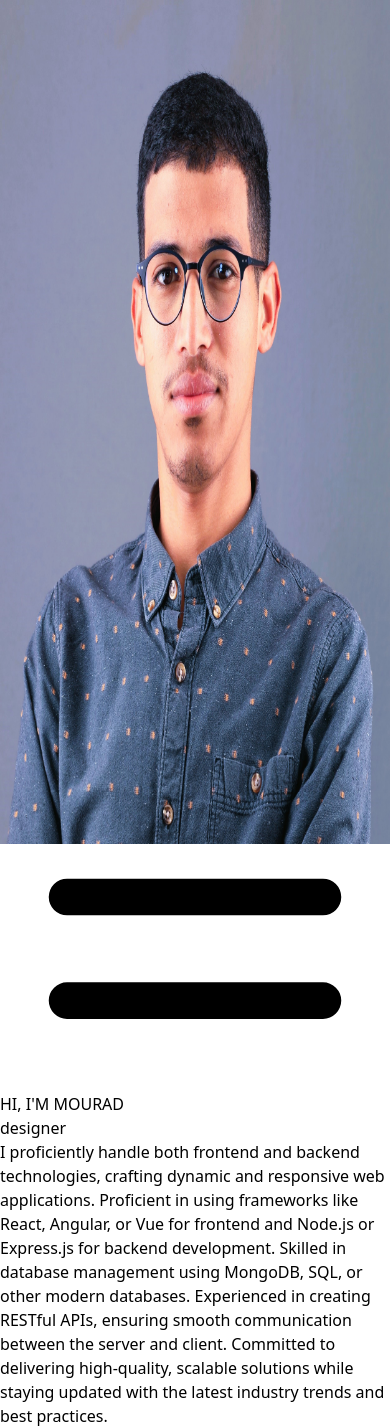
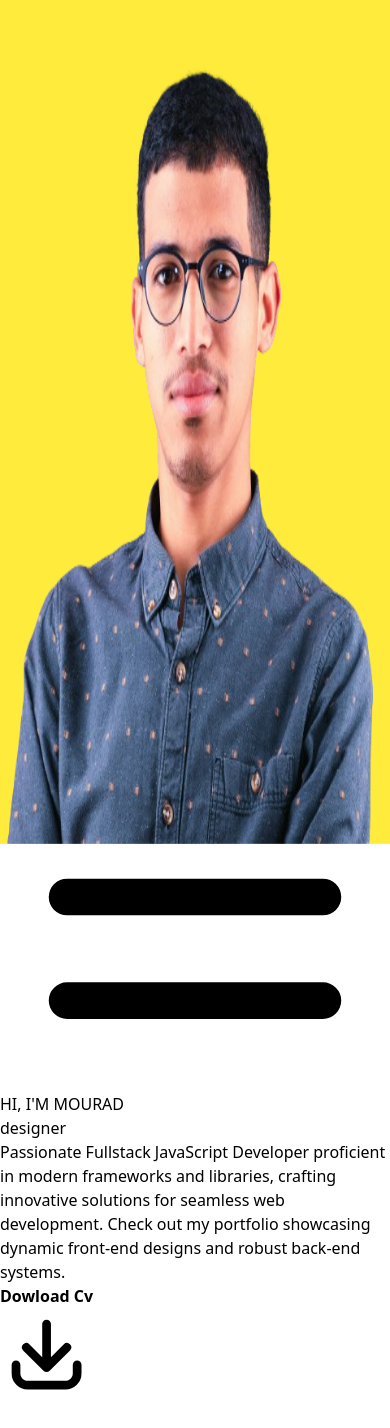
Before and after one commit to Zerzkhane-mourad/Portfolio, a Next.js app: page / in a window 390 px wide. After the commit the page ends 1401 px from the top, so only its background shows below. Built offline with nearby package versions, Linux system fonts and the light colour scheme.

Commit message:
add button dowlaod resume

```diff
--- a/Components/Hero.tsx
+++ b/Components/Hero.tsx
@@ -1,8 +1,21 @@
 import Image from "next/image"
 import Particle from "./Particle"
 import TextAnimation from "./TextAnimation"
+import { ArrowDownTrayIcon } from "@heroicons/react/16/solid"
 
 const Hero = () => {
+
+
+    const onButtonClick = () => {
+        const pdfUrl = "CvMouradZerzkhane.pdf";
+        const link = document.createElement("a");
+        link.href = pdfUrl;
+        link.download = "resume.pdf";
+        document.body.appendChild(link);
+        link.click();
+        document.body.removeChild(link);
+    };
+
     return (
         <div className="h-[88vh] bg-[url('/images/banner.jpg')] bg-cover bg-center">
             <Particle />
@@ -13,11 +26,17 @@ const Hero = () => {
                     </h1>
                     <TextAnimation />
                     <p className="mt-[2rem] text-[20px] text-[#ffffff92] ">
-                    I proficiently handle both frontend and backend technologies, crafting dynamic and responsive web applications. Proficient in using frameworks like React, Angular, or Vue for frontend and Node.js or Express.js for backend development. Skilled in database management using MongoDB, SQL, or other modern databases. Experienced in creating RESTful APIs, ensuring smooth communication between the server and client. Committed to delivering high-quality, scalable solutions while staying updated with the latest industry trends and best practices.
+                        Passionate Fullstack JavaScript Developer proficient in modern frameworks and libraries, crafting innovative solutions for seamless web development. Check out my portfolio showcasing dynamic front-end designs and robust back-end systems.
                     </p>
+                    <div className="mt-[2rem] flex-col space-y-6 sm:space-y-0 sm:flex sm:flex-row items-center sm:space-x-6">
+                        <button onClick={onButtonClick} className="flex items-center space-x-2  px-[2rem] hover:bg-yellow-500 transition-all  duration-200 py-[1rem] text-[18px] text-black font-bold bg-slate-600 ">
+                            <b>Dowload Cv</b>
+                            <ArrowDownTrayIcon className="w-[1.6rem] h-[1.7rem] text-black" />
+                        </button>
+                    </div>
                 </div>
                 <div className="w-[500px] h-[500px] hidden relative lg:flex items-center rounded-full ">
-                    <Image src="/images/7O4.jpg" alt="user" layout="fill" className="object-cover rounded-full" />
+                    <Image src="/images/7O5.jpg" alt="user" layout="fill" className="object-cover rounded-full" />
                 </div>
             </div>
         </div>
```
Also changed, not shown: public/images/7O5.jpg (added), 1 other file (tests, documents, lock files or other folders).
